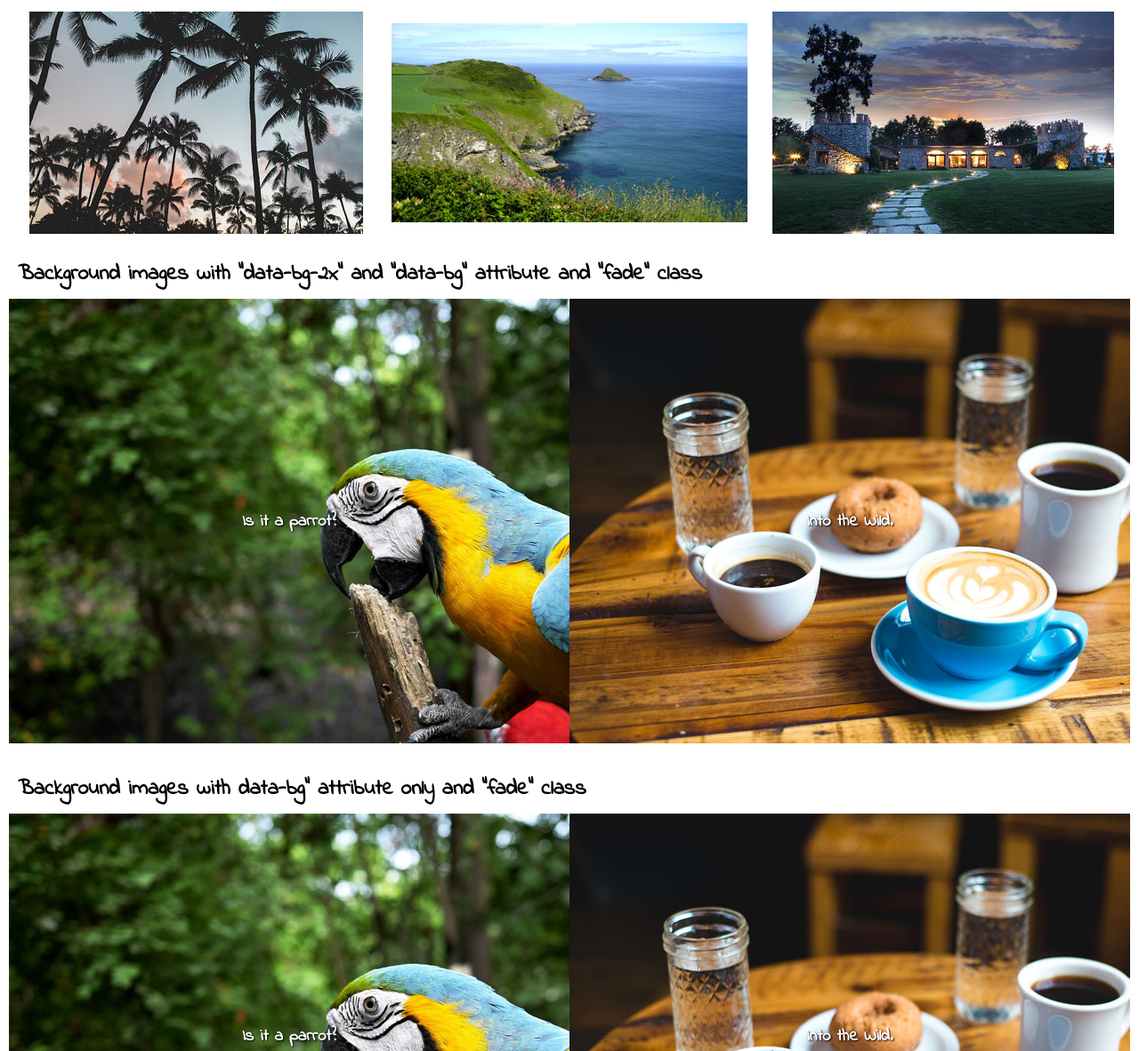
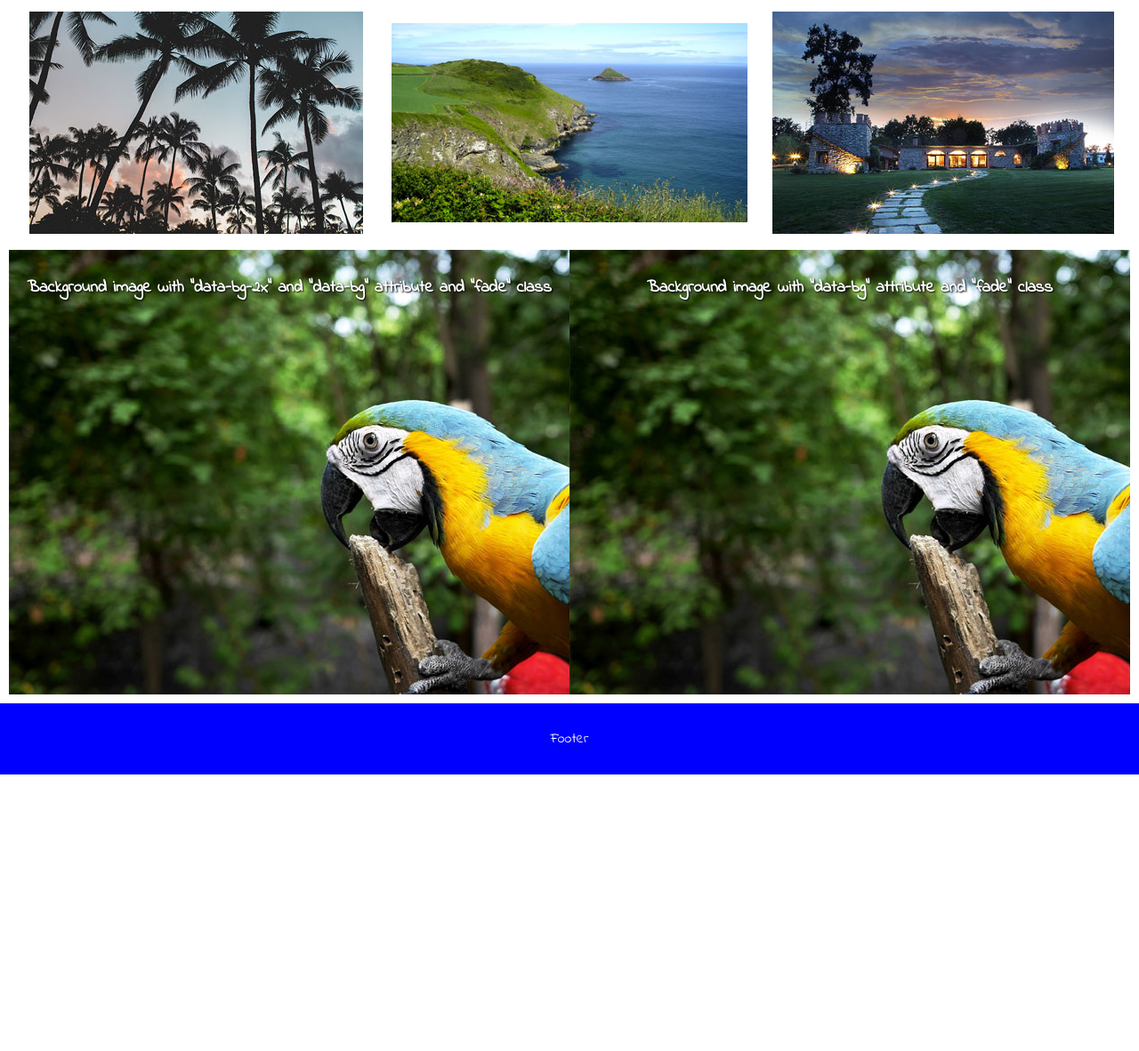
Before and after one commit to davidrobin/davidrobin.github.io, a website: page lazy-load/index.html in a window 1280 px wide. Shown: the part 555-1737 px from the top of the page at 89% size. After the commit the page ends 1426 px from the top, so only its background shows below. Drawn offline with Linux system fonts and the light colour scheme.

Commit message:
New lazy load page

```diff
--- a/lazy-load/index.html
+++ b/lazy-load/index.html
@@ -25,11 +25,8 @@
       max-height: 250px;
     }
 
-  .bg {
+    .bg > div {
       height: 500px;
-  }
-
-  .bg > div {
       background-size: cover;
     }
 
@@ -103,35 +100,12 @@
       </div>
     </div>
 
-    <div class="container">
-      <div class="_100">
-        <h2>Background images with "data-bg-2x" and "data-bg" attribute and "fade" class</h2>
+    <div class="bg container">
+      <div class="_50 lazy fade full-width-mobile align-center" data-bg-2x="./img/bg-parrot@2x.jpg" data-bg="./img/bg-parrot.jpg">
+        <h3>Background image with "data-bg-2x" and "data-bg" attribute and "fade" class</h3>
       </div>
-    </div>
-
-    <div class="bg container">
-      <div class="_50 lazy fade full-width-mobile centering" data-bg-2x="./img/bg-parrot@2x.jpg" data-bg="./img/bg-parrot.jpg">
-        <h3>Is it a parrot?</h3>
-      </div>
-      <div class="_50 lazy fade full-width-mobile centering" data-bg-2x="./img/bg-coffee@2x.jpg" data-bg="./img/bg-coffee.jpg">
-        <h3>Into the Wild.</h3>
-      </div>
-    </div>
-
-    <br>
-
-    <div class="container">
-      <div class="_100">
-        <h2>Background images with data-bg" attribute only and "fade" class</h2>
-      </div>
-    </div>
-
-    <div class="bg container">
-      <div class="_50 lazy fade full-width-mobile centering" data-bg="./img/bg-parrot.jpg">
-        <h3>Is it a parrot?</h3>
-      </div>
-      <div class="_50 lazy fade full-width-mobile centering" data-bg="./img/bg-coffee.jpg">
-        <h3>Into the Wild.</h3>
+      <div class="_50 lazy fade full-width-mobile align-center" data-bg="./img/bg-parrot.jpg">
+       <h3>Background image with "data-bg" attribute and "fade" class</h3>
      </div>
    </div>
 
--- a/lazy-load/lazy-1.0.0.function.js
+++ b/lazy-load/lazy-1.0.0.function.js
@@ -2,13 +2,28 @@ function lazy(selector) {
 
   var pixelDensity = 1.5;
 
-  var i = 0;
+  var lazyElements = document.querySelectorAll(selector);
 
-  var lazyElements = document.querySelectorAll(selector);
+  var lazyFadeElements = document.querySelectorAll(selector + '.fade');
+
+
+  /*
+  FUNCTIONS
+  */
 
   function loadBG(element, url) {
 
-    if (element.classList.contains('fade')) {
+    element.style.backgroundImage = "url('" + url + "')";
+
+  } // End of loadBG Function
+
+  function loadIMG(element, url) {
+
+    element.src= url;
+
+  } // End of loadIMG Function
+
+  function loadFadeBG(element, url) {
 
     var image = document.createElement('img');
 
@@ -24,38 +39,17 @@ function lazy(selector) {
 
       element.classList.add('fade-overlay');
 
-        element.style.backgroundImage = "url('" + url + "')";
-
       this.style.display = 'none';
 
     });
 
-    }
+  } // End of loadFadeBG Function
 
-    else {
+  function loadFadeIMG(element) {
 
-      element.style.backgroundImage = "url('" + url + "')";
+    element.classList.add('fade-img');
 
-    }
-
-  }
-
-
-  function loadIMG(element, url) {
-
-    element.src= url;
-
-    if (element.classList.contains('fade')) {
-
-      element.addEventListener('load', function() {
-
-          element.classList.toggle('fade-img');
-
-      });
-
-    }
-
-  }
+  } // End of loadFadeIMG Function
 
   // IF one or more Elements are found
   if ( lazyElements.length > 0 ) {
@@ -109,14 +103,74 @@ function lazy(selector) {
 
       }
 
-      else {
-
-        return false;
-
-      }
-
     } // End of LOOP for
 
   } // End of IF LazyElement found
 
+  function fadeImg() {
+
+    var scrollPos = document.body.scrollTop;
+
+      // IF one or more Elements are found
+      if ( lazyFadeElements.length > 0 ) {
+
+        var lazyFadeElement = '';
+
+        for ( i=0; i < lazyFadeElements.length; i++ ) {
+
+          // Define current Lazy Element
+          lazyFadeElement = lazyFadeElements[i];
+
+          if ( lazyFadeElement.getBoundingClientRect().top <= window.innerHeight - 50 && !lazyFadeElement.classList.contains('fade-show')) {
+
+          // Images
+          if ( lazyFadeElement.getAttribute("data-src-2x") && window.devicePixelRatio >= pixelDensity || lazyFadeElement.getAttribute("data-src") ) {
+
+            loadFadeIMG(lazyFadeElement);
+            lazyFadeElement.classList.add('fade-show');
+
+          }
+
+          // Background Images with BACKGROUND-IMAGE: url('') attribute
+          else if ( lazyFadeElement.getAttribute("data-bg-2x") && window.devicePixelRatio >= pixelDensity || lazyFadeElement.getAttribute("data-bg") ) {
+
+            var url = lazyFadeElement.getAttribute("data-bg-2x") || lazyFadeElement.getAttribute("data-bg");
+
+            loadFadeBG(lazyFadeElement, url);
+            lazyFadeElement.classList.add('fade-show');
+
+          }
+
+        } // End of IF Scroll >= LazyFadeElement Top
+
+        } // End of LOOP for
+
+      } // End of IF LazyFadeElement found
+
+  } // End of fadeImg Function
+
+  var scrollActiv = false;
+
+  window.addEventListener('scroll', function() {
+
+    if (!scrollActiv) {
+
+      scrollActiv = true;
+
+      fadeImg();
+
+      setTimeout(function() {
+
+        scrollActiv = false;
+
+      },
+
+      100);
+
+    } // End of IF ScrollACtiv is false
+
+}); // End of SCROLL Function
+
+  setTimeout(fadeImg, 250);
+
 } // End of LAZY Function
--- a/lazy-load/style.css
+++ b/lazy-load/style.css
@@ -27,7 +27,7 @@ main p {
   margin: auto;
 }
 
-main h3 {
+main .bg h3 {
   color: #fff;
   text-shadow: 1px 1px 2px #000;
 }
```
Also changed, not shown: lazy-load/package.json (added, +18 -0 lines), 4 other files. Lines whose indentation alone changed are shown as unchanged.
